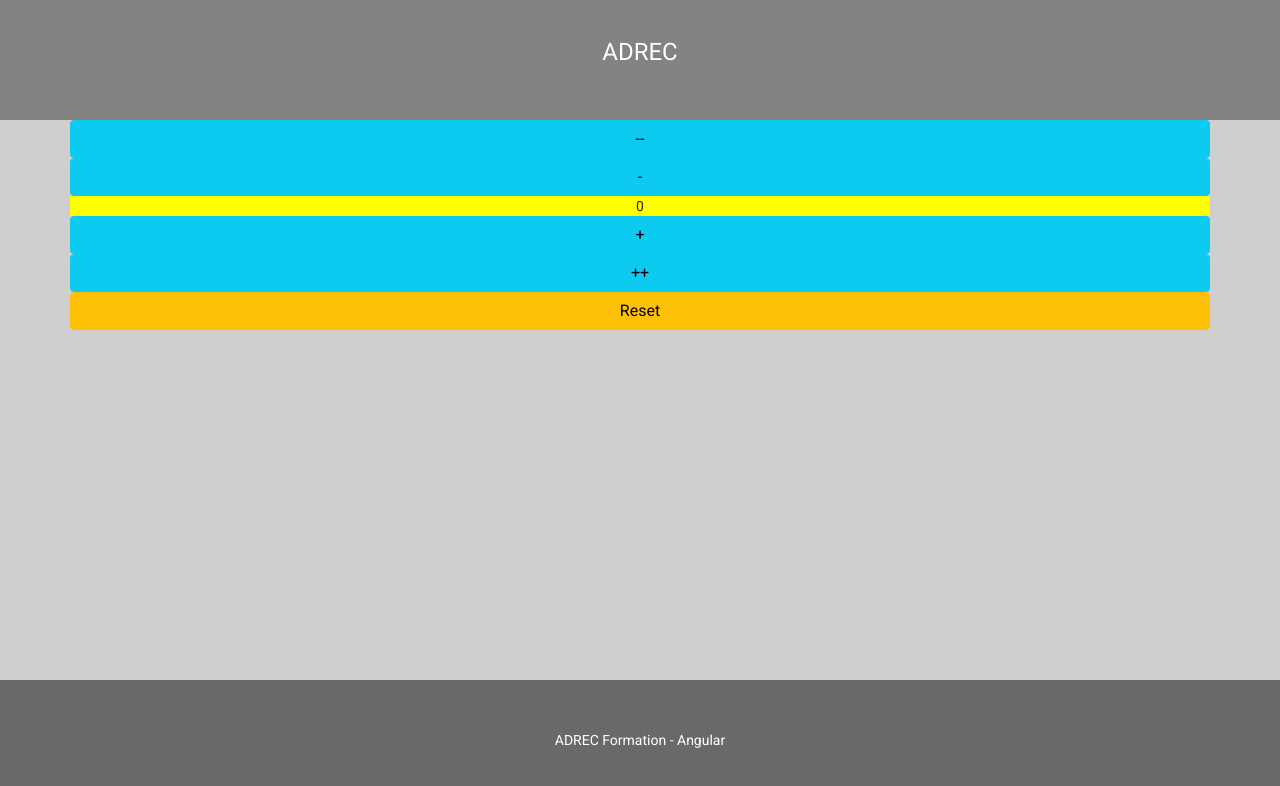
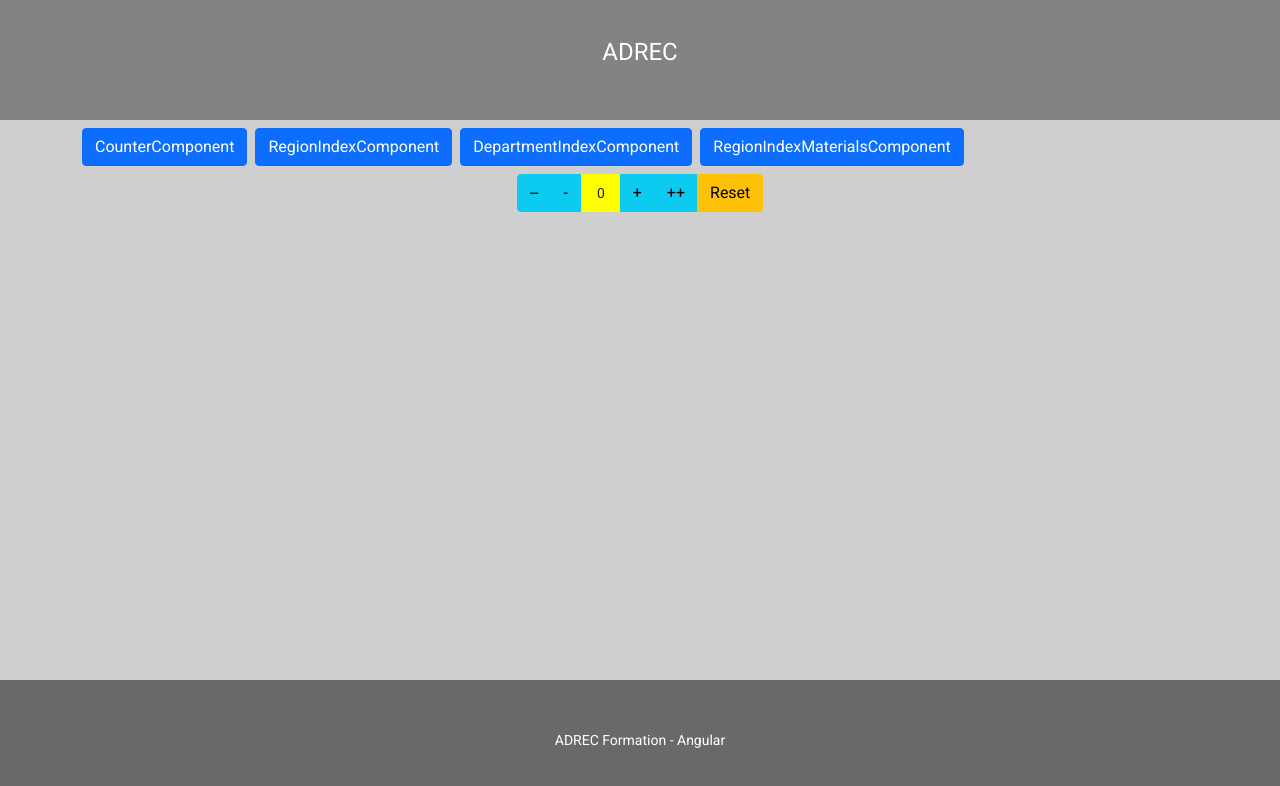
Before and after one commit to TyTy-cf/adrec-angular, an Angular app: page /counter in a window 1280 px wide. Shown: the top 786 px of the page. Built offline with nearby package versions, Linux system fonts and the light colour scheme.

Commit message:
routerLink

```diff
--- a/src/app/app-routing.module.ts
+++ b/src/app/app-routing.module.ts
@@ -7,8 +7,8 @@ import {RegionIndexMaterialsComponent} from './region-index-materials/region-ind
 
 const routes: Routes = [
   { path: 'counter', component: CounterComponent },
+  { path: 'region/index', component: RegionIndexComponent },
   { path: 'department/index', component: DepartmentIndexComponent },
-  { path: 'region/index', component: RegionIndexComponent },
   { path: 'region/index/materials', component: RegionIndexMaterialsComponent },
 ];
 
@@ -16,4 +16,11 @@ const routes: Routes = [
   imports: [RouterModule.forRoot(routes)],
   exports: [RouterModule]
 })
-export class AppRoutingModule { }
+export class AppRoutingModule {
+
+  routes: Routes;
+
+  constructor() {
+    this.routes = routes;
+  }
+}
--- a/src/app/app.component.html
+++ b/src/app/app.component.html
@@ -6,8 +6,18 @@
   </div>
 
   <div class="container main-content">
-    <!-- Bien l'ajouter dans le component d'où vous utilisez les routes -->
-    <router-outlet></router-outlet>
+    <div class="btn-toolbar my-2" role="group">
+      <a *ngFor="let route of routesModules.routes" class="btn btn-primary me-2" routerLink="{{ route.path }}">{{ route.component.name }}</a>
+<!--      <a routerLink="counter" class="btn btn-primary me-2">Counter</a>-->
+<!--      <a routerLink="region/index" class="btn btn-primary me-2">Region</a>-->
+<!--      <a routerLink="department/index" class="btn btn-primary me-2">Department</a>-->
+<!--      <a routerLink="region/index/materials" class="btn btn-primary">Region (Materials)</a>-->
+    </div>
+
+    <div>
+      <!-- Bien l'ajouter dans le component d'où vous utilisez les routes -->
+      <router-outlet></router-outlet>
+    </div>
   </div>
 
   <div class="footer">
--- a/src/app/app.component.ts
+++ b/src/app/app.component.ts
@@ -1,4 +1,6 @@
 import {Component, OnInit} from '@angular/core';
+import {Routes} from '@angular/router';
+import {AppRoutingModule} from './app-routing.module';
 
 @Component({
   selector: 'app-root',
@@ -15,8 +17,7 @@ export class AppComponent implements OnInit {
    * Passer en paramètre un "attribut" au constructeur,
    * Fait la même chose que de le déclarer en attribut de classe
    */
-  constructor() {
-  }
+  constructor(public routesModules: AppRoutingModule) { }
 
   changeTitle(): void {
     this.title = 'Super angular adrec';
--- a/src/app/app.module.ts
+++ b/src/app/app.module.ts
@@ -18,7 +18,7 @@ import { DepartmentIndexComponent } from './department-index/department-index.co
     CounterComponent,
     RegionIndexMaterialsComponent,
     RegionIndexComponent,
-    DepartmentIndexComponent
+    DepartmentIndexComponent,
   ],
   imports: [
     BrowserModule,
--- a/src/app/counter/counter.component.html
+++ b/src/app/counter/counter.component.html
@@ -1,9 +1,11 @@
 
-<div class="row text-center">
-  <button class="btn btn-info" (click)="changeCompteur(-10);">--</button>
-  <button class="btn btn-info" (click)="changeCompteur(-1);">-</button>
-  <span [class]="compteurCss">{{ compteur }}</span>
-  <button class="btn btn-info" (click)="changeCompteur(1);">+</button>
-  <button class="btn btn-info" (click)="changeCompteur(10);">++</button>
-  <button class="btn btn-warning" (click)="reset();">Reset</button>
+<div class="text-center">
+  <div class="btn-group mx-auto">
+    <button class="btn btn-info" (click)="changeCompteur(-10);">--</button>
+    <button class="btn btn-info" (click)="changeCompteur(-1);">-</button>
+    <span class="px-3 d-flex align-items-center" [class]="compteurCss">{{ compteur }}</span>
+    <button class="btn btn-info" (click)="changeCompteur(1);">+</button>
+    <button class="btn btn-info" (click)="changeCompteur(10);">++</button>
+    <button class="btn btn-warning" (click)="reset();">Reset</button>
+  </div>
 </div>
--- a/src/app/department-index/department-index.component.html
+++ b/src/app/department-index/department-index.component.html
@@ -5,6 +5,7 @@
   <tr>
     <th>Nom</th>
     <th>Code</th>
+    <th>Actions</th>
   </tr>
   </thead>
   <tbody>
@@ -12,6 +13,9 @@
   <tr *ngFor="let department of departmentService.getDepartmentsList()">
     <td>{{ department.name }}</td>
     <td>{{ department.code }}</td>
+    <td>
+      <a routerLink="#" class="btn btn-secondary">Voir</a>
+    </td>
   </tr>
   </tbody>
 </table>
```
